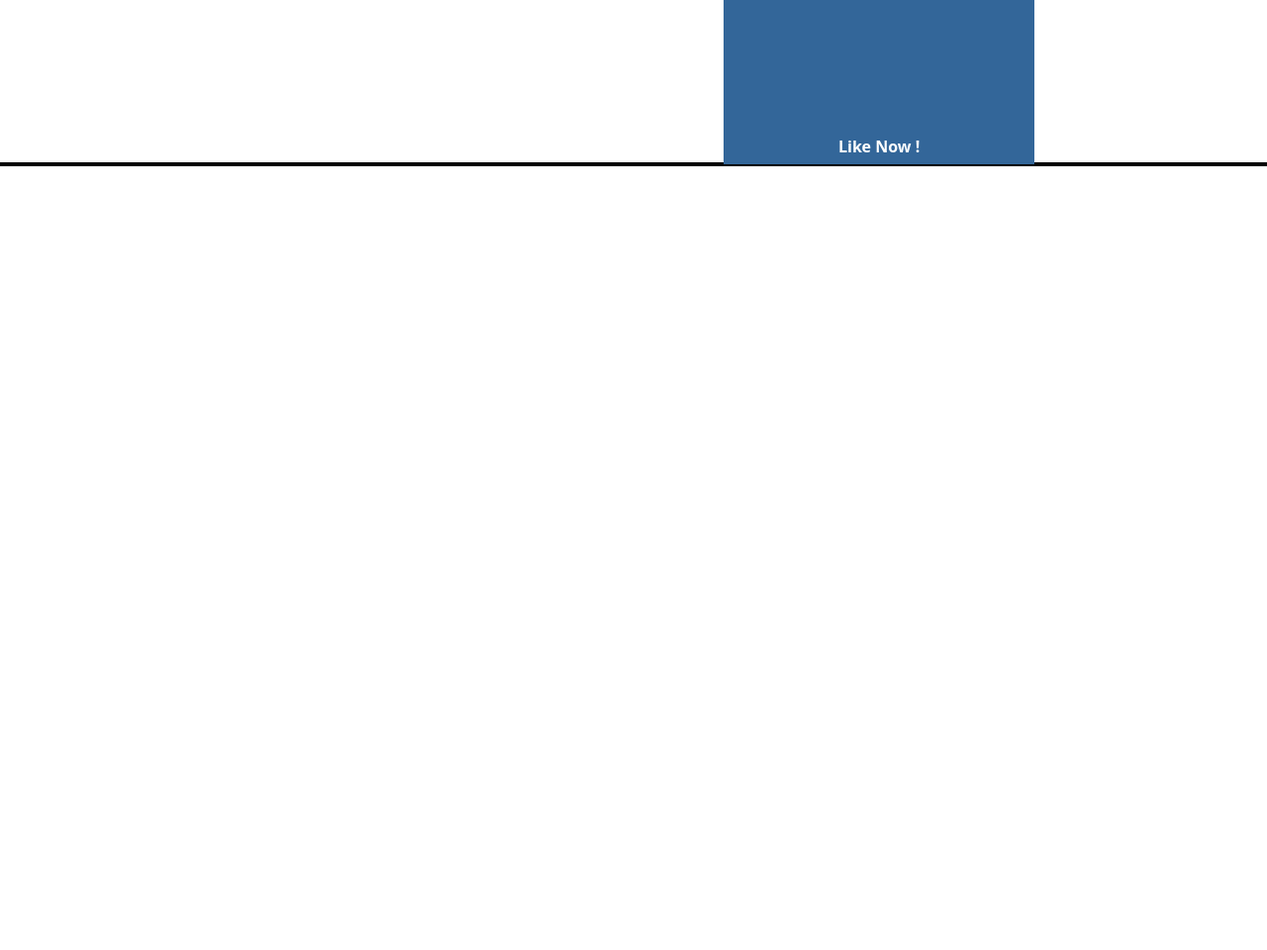
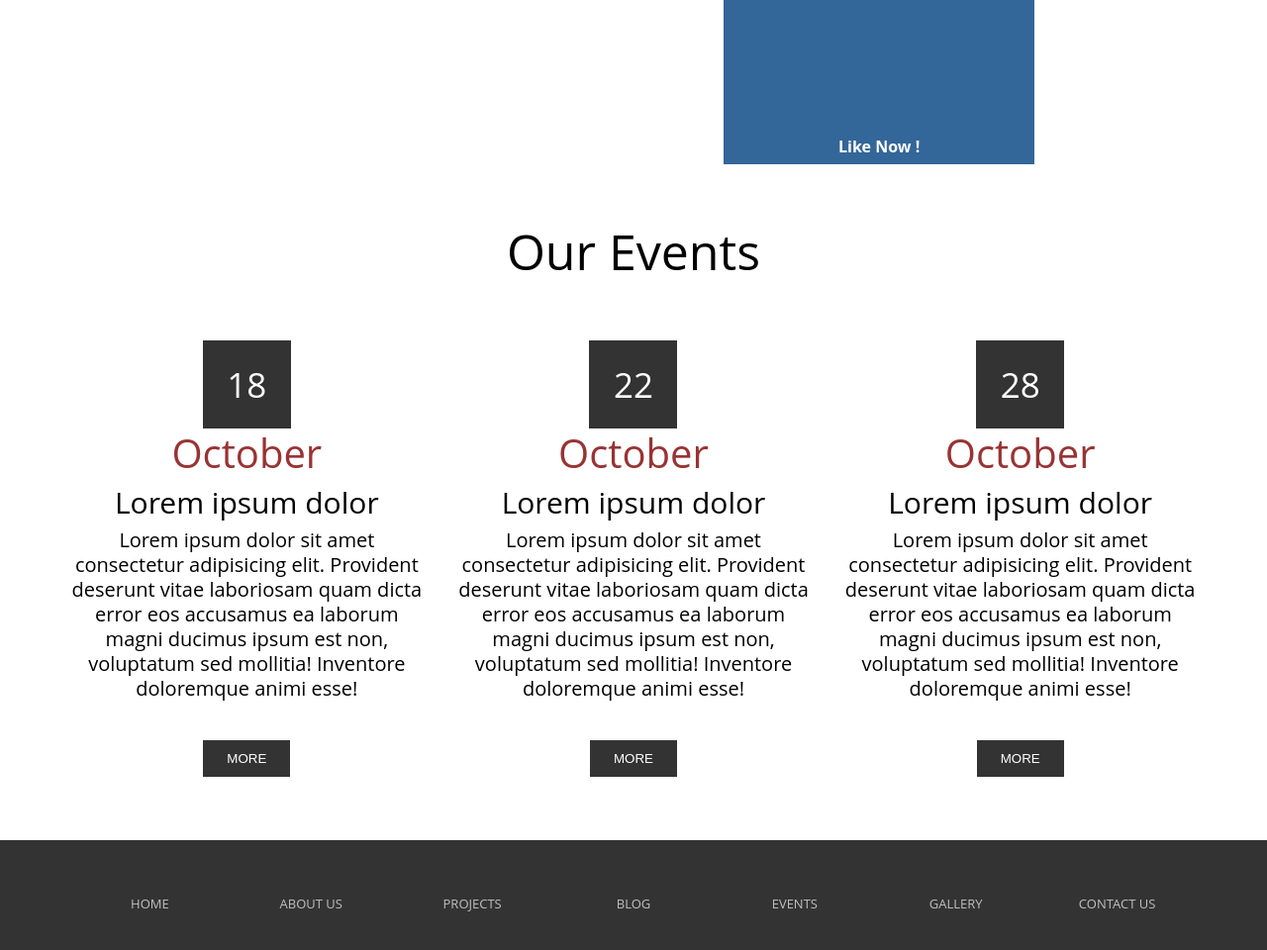
Before and after one commit to KyryloKuchynkyi/Contr-priject-2-GRID-, a plain HTML site: page Index.html in a window 1280 px wide. Shown: the part 1387-2347 px from the top of the page at 99% size. Before the commit the page ends 1555 px from the top, so only its background shows below. Drawn offline with Linux system fonts and the light colour scheme.

Commit message:
added section3 to project

```diff
--- a/Index.html
+++ b/Index.html
@@ -80,13 +80,53 @@
             </div>
         </section>
         <section class="section3">
-            <div class="containet">
-                <div class="row">
-                    <div class="lap"></div>
+            <div class="container">
+                <div class="row col">
+                    <h3 class="events">Our Events</h3>
+                    <div class="our">
+                        <div class="box">
+                            <div class="qub">18</div>
+                            <h2>October</h2>
+                            <p>Lorem ipsum dolor</p>
+                            <a>Lorem ipsum dolor sit amet consectetur adipisicing elit. Provident deserunt vitae laboriosam quam dicta error eos accusamus ea laborum magni ducimus ipsum est non, voluptatum sed mollitia! Inventore doloremque animi esse!</a>
+                            <button>MORE</button>
+                        </div>
+                        <div class="box">
+                            <div class="qub">22</div>
+                            <h2>October</h2>
+                            <p>Lorem ipsum dolor</p>
+                            <a>Lorem ipsum dolor sit amet consectetur adipisicing elit. Provident deserunt vitae laboriosam quam dicta error eos accusamus ea laborum magni ducimus ipsum est non, voluptatum sed mollitia! Inventore doloremque animi esse!</a>
+                            <button>MORE</button>
+                        </div>
+                        <div class="box">
+                            <div class="qub">28</div>
+                            <h2>October</h2>
+                            <p>Lorem ipsum dolor</p>
+                            <a>Lorem ipsum dolor sit amet consectetur adipisicing elit. Provident deserunt vitae laboriosam quam dicta error eos accusamus ea laborum magni ducimus ipsum est non, voluptatum sed mollitia! Inventore doloremque animi esse!</a>
+                            <button>MORE</button>
+                        </div>
+                    </div>
                 </div>
             </div>
         </section>
     </main>
-    <footer></footer>
+    <footer class="footer">
+        <div class="container">
+            <div class="row all">
+                <div class="menu">
+                    <ul class="menuTitle2">
+                        <li><a href="">HOME</a></li>
+                        <li><a href="">ABOUT US</a></li>
+                        <li><a href="">PROJECTS</a></li>
+                        <li><a href="">BLOG</a></li>
+                        <li><a href="">EVENTS</a></li>
+                        <li><a href="">GALLERY</a></li>
+                        <li><a href="">CONTACT US</a></li>
+                    </ul>
+                </div>
+            </div>
+            <div class="row follow"></div>
+        </div>
+    </footer>
 </body>
 </html>
--- a/style.css
+++ b/style.css
@@ -240,5 +240,104 @@
 /* SECTION3 */
 
 .section3 {
-    border: 2px solid black;
+    height: 685px;
 }
+
+.events {
+    display: grid;
+    grid-template-columns: 1fr;
+    height: 180px;
+    font-size: 50px;
+    justify-items: center;
+    align-items: center;
+}
+
+.col {
+    display: grid;
+    grid-template-columns: 1fr;
+}
+
+.our {
+    display: grid;
+    grid-template-columns:repeat(3,1fr);
+    grid-gap: 2em;
+}
+
+.box {
+    display: grid;
+    grid-template-columns: 1fr;
+    justify-items: center;
+    align-items: center;
+    line-height: 50px;
+}
+
+.box h2 {
+    font-size: 40px;
+    color: #993333;
+}
+
+.box p {
+    font-size: 30px;
+}
+
+.box a {
+    font-size: 20px;
+    text-align: center;
+    line-height: 25px;
+}
+
+.box button {
+    width: 88px;
+    height: 37px;
+    background-color: #333333;
+    color: white;
+    border: none;
+    margin-top: 40px;
+}
+
+.qub {
+    width: 89px;
+    height: 89px;
+    border: none;
+    background-color: #333333;
+    color: white;
+    display: grid;
+    justify-items: center;
+    align-items: center;
+    font-size: 35px;
+}
+
+/* FOOTER */
+
+.footer {
+    height: 382px;
+    background-color: #333333
+}
+
+.all {
+    display: grid;
+    grid-template-rows: 1fr;
+    height: 129px;
+    border-bottom: 1px solid silver;
+}
+
+.menuTitle2 {
+    display: grid;
+    grid-template-columns: repeat(7, 1fr);
+    justify-items: center;
+}
+
+.menuTitle2 li a {
+    display: grid;
+    justify-items: center;
+    align-items: center;
+    font-size: 15px;
+    padding: 5px;
+    margin: 5px;
+    font-size: 13px;
+    width: 100px;
+    height: 30px;
+    border: 1px solid transparent;
+    text-decoration: none;
+    color: silver;
+}
```
